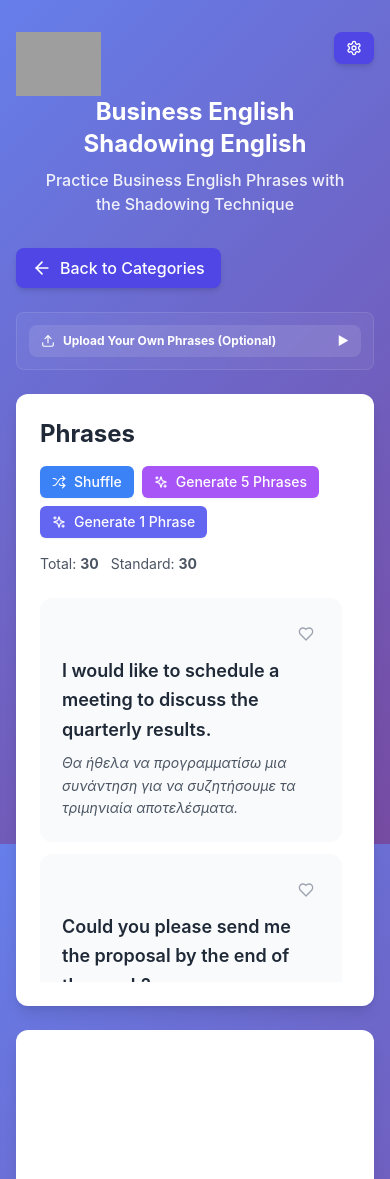
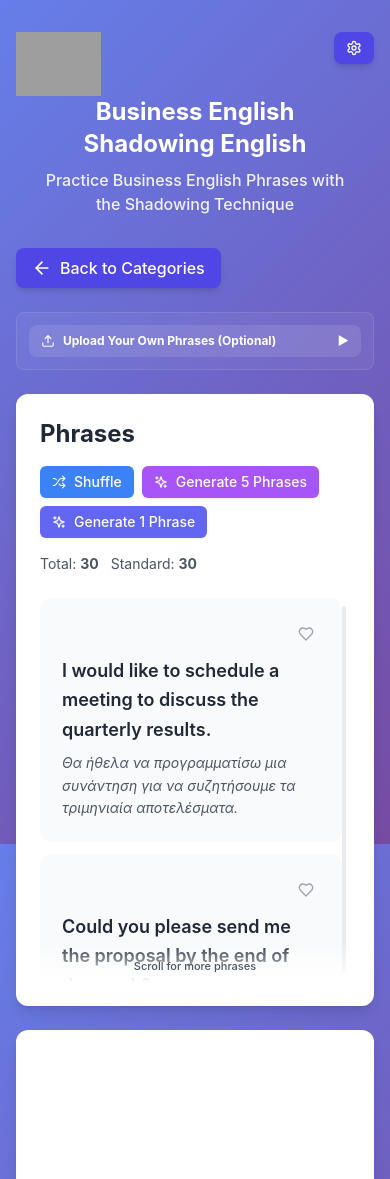
Before and after one commit to nexarchakos/shadowfluent, a React (Vite) app: page /business-english in a window 390 px wide. Shown: the top 1179 px of the page. Built offline with nearby package versions, Linux system fonts and the light colour scheme; grey boxes are pictures that could not be loaded.

Commit message:
Changes to scroll inside the phrases box v1

```diff
--- a/src/components/PhraseList.tsx
+++ b/src/components/PhraseList.tsx
@@ -1,7 +1,7 @@
 import { Phrase, TranslationLanguage } from '../types';
 import { Sparkles, Shuffle, Loader2, Heart, Star } from 'lucide-react';
 import { getPhraseTranslation } from '../utils/translation';
-import { useState, useEffect, useMemo } from 'react';
+import { useState, useEffect, useMemo, useRef, useCallback, useLayoutEffect } from 'react';
 
 interface PhraseListProps {
   phrases: Phrase[];
@@ -33,6 +33,11 @@ export default function PhraseList({
   onShowFavoritesOnlyChange,
 }: PhraseListProps) {
   const [translations, setTranslations] = useState<Record<string, string>>({});
+  const listRef = useRef<HTMLDivElement | null>(null);
+  const lastScrollTopRef = useRef(0);
+  const [isScrollable, setIsScrollable] = useState(false);
+  const [isAtTop, setIsAtTop] = useState(true);
+  const [isAtBottom, setIsAtBottom] = useState(false);
   // Use controlled or uncontrolled state for showFavoritesOnly
   const [internalShowFavoritesOnly, setInternalShowFavoritesOnly] = useState(false);
   const showFavoritesOnly = showFavoritesOnlyProp !== undefined ? showFavoritesOnlyProp : internalShowFavoritesOnly;
@@ -127,6 +132,25 @@ export default function PhraseList({
     };
   }, [displayedPhrases, translationLanguage]);
 
+  const updateScrollState = useCallback(() => {
+    const el = listRef.current;
+    if (!el) return;
+    const canScroll = el.scrollHeight > el.clientHeight + 1;
+    setIsScrollable(canScroll);
+    setIsAtTop(el.scrollTop <= 1);
+    setIsAtBottom(el.scrollTop + el.clientHeight >= el.scrollHeight - 1);
+  }, []);
+
+  useEffect(() => {
+    updateScrollState();
+  }, [displayedPhrases, translations, updateScrollState]);
+
+  useEffect(() => {
+    const handleResize = () => updateScrollState();
+    window.addEventListener('resize', handleResize);
+    return () => window.removeEventListener('resize', handleResize);
+  }, [updateScrollState]);
+
   const handleGenerateBatch = async () => {
     if (!onGenerateBatch) return;
     await onGenerateBatch(5); // Generate 5 phrases at once
@@ -143,6 +167,28 @@ export default function PhraseList({
       onToggleFavorite(phraseId);
     }
   };
+
+  const handleSelectPhrase = (phrase: Phrase) => {
+    const el = listRef.current;
+    if (el) {
+      lastScrollTopRef.current = el.scrollTop;
+    }
+    onSelectPhrase(phrase);
+    // Restore scroll position after state updates to avoid jump-to-top on mobile.
+    requestAnimationFrame(() => {
+      if (el) el.scrollTop = lastScrollTopRef.current;
+    });
+    setTimeout(() => {
+      if (el) el.scrollTop = lastScrollTopRef.current;
+    }, 0);
+  };
+
+  useLayoutEffect(() => {
+    const el = listRef.current;
+    if (el) {
+      el.scrollTop = lastScrollTopRef.current;
+    }
+  }, [selectedPhrase?.id]);
 
   const getBadge = (phrase: Phrase) => {
     // Only show badges for AI-generated and uploaded phrases
@@ -247,7 +293,12 @@ export default function PhraseList({
         </div>
       </div>
 
-      <div className="space-y-3 max-h-96 overflow-y-auto pr-2 custom-scrollbar">
+      <div className="relative">
+        <div
+          ref={listRef}
+          onScroll={updateScrollState}
+          className="space-y-3 max-h-96 overflow-y-auto pr-2 custom-scrollbar"
+        >
         {displayedPhrases.length === 0 ? (
           <div className="text-center py-12">
             <p className="text-gray-500 text-lg">
@@ -266,7 +317,9 @@ export default function PhraseList({
             return (
               <button
                 key={phrase.id}
-                onClick={() => onSelectPhrase(phrase)}
+                onMouseDown={(e) => e.preventDefault()}
+                onClick={() => handleSelectPhrase(phrase)}
+                type="button"
                 className={`
                   w-full text-left p-5 rounded-xl transition-all transform hover:scale-[1.02] duration-200 relative
                   ${selectedPhrase?.id === phrase.id
@@ -318,6 +371,18 @@ export default function PhraseList({
             );
           })
         )}
+        </div>
+        {isScrollable && (
+          <div className="pointer-events-none absolute right-1 top-2 bottom-2 w-1 rounded-full bg-gray-200/80 sm:hidden" />
+        )}
+        {isScrollable && !isAtTop && (
+          <div className="pointer-events-none absolute inset-x-0 top-0 h-6 bg-gradient-to-b from-white to-transparent" />
+        )}
+        {isScrollable && !isAtBottom && (
+          <div className="pointer-events-none absolute inset-x-0 bottom-0 h-10 bg-gradient-to-t from-white to-transparent flex items-end justify-center pb-2 sm:hidden">
+            <span className="text-[11px] font-medium text-gray-600">Scroll for more phrases</span>
+          </div>
+        )}
       </div>
     </div>
   );
```
